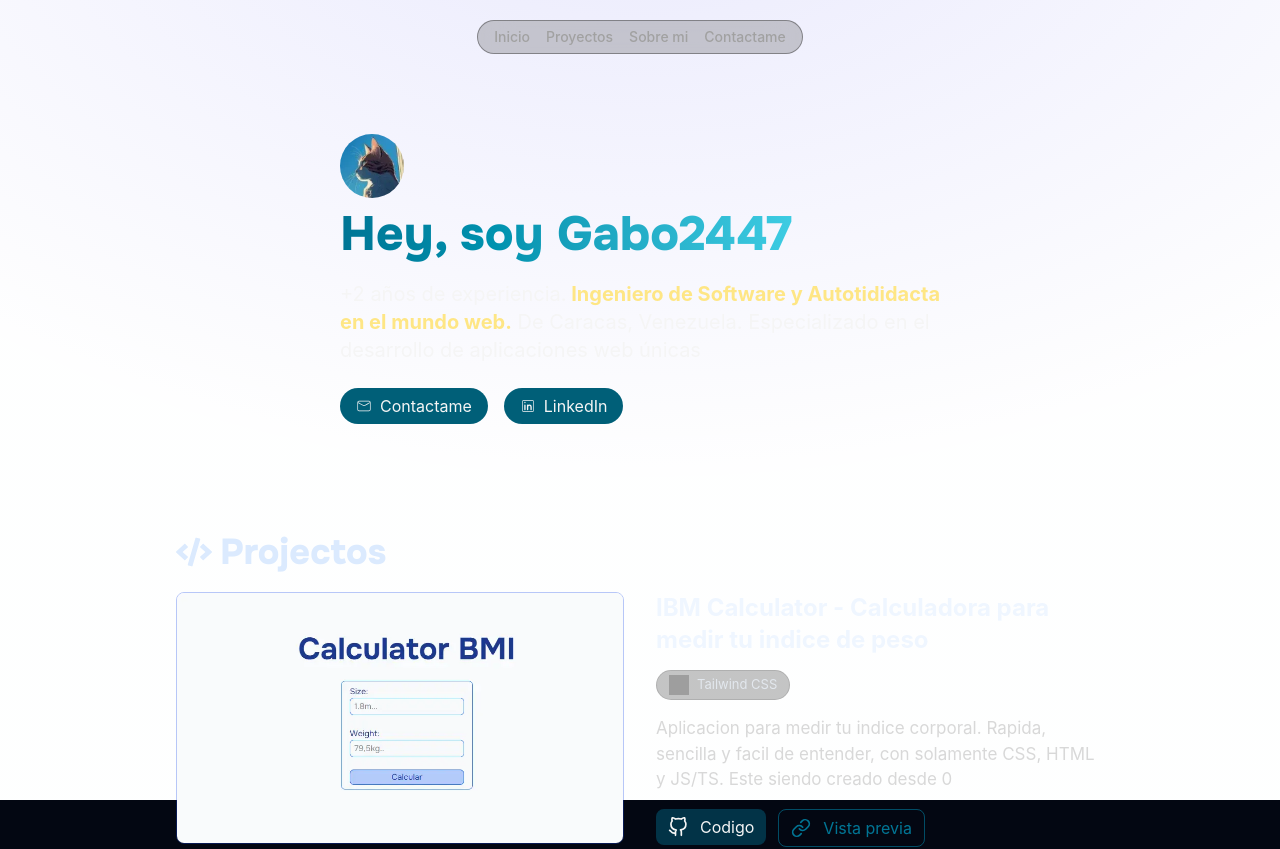
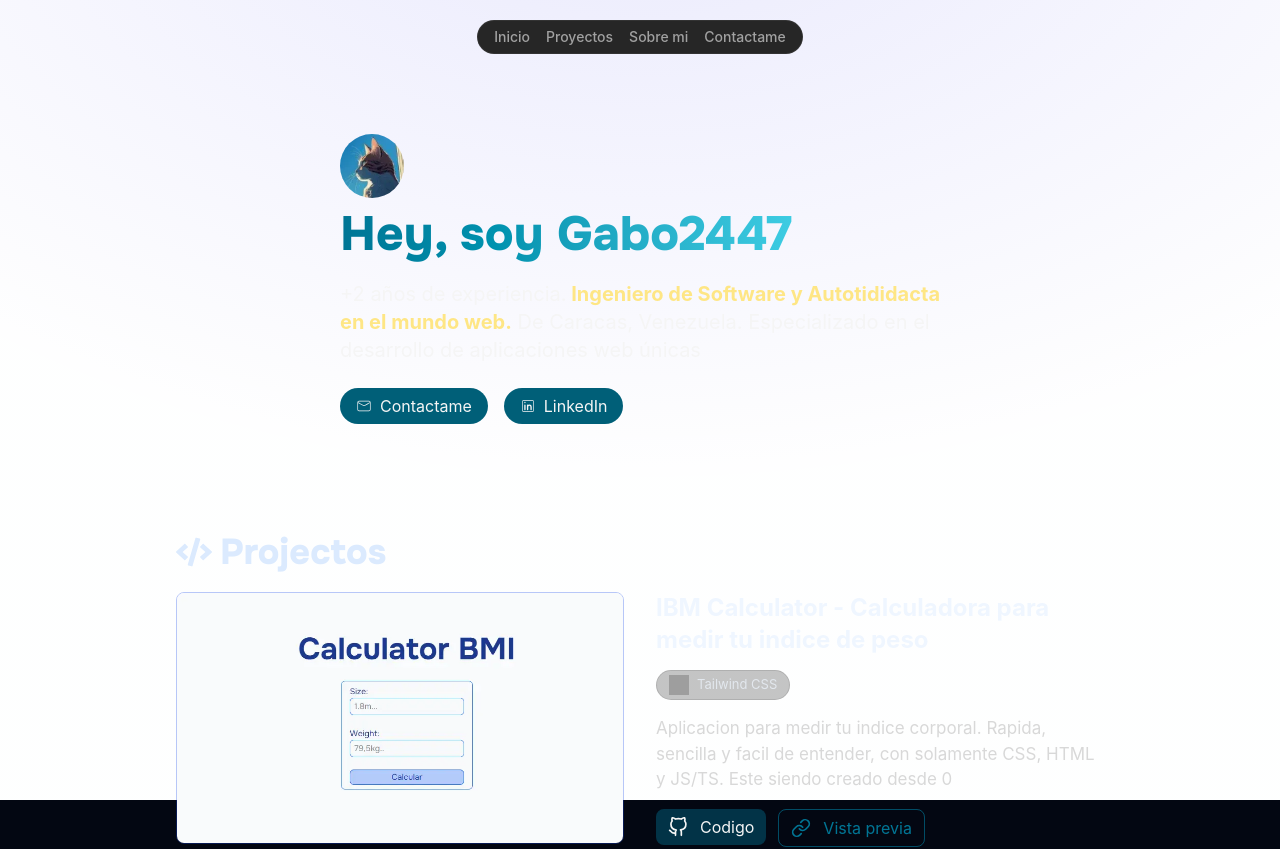
Before and after one commit to Gabo2447/portfolio-v2, a React (Vite) app: page / in a window 1280 px wide. Shown: the top 849 px of the page. Built offline with nearby package versions, Linux system fonts and the light colour scheme; grey boxes are pictures that could not be loaded.

Commit message:
fix(header): Setting de z-index (navbar) to 100

```diff
--- a/src/components/header.tsx
+++ b/src/components/header.tsx
@@ -2,7 +2,7 @@ import data from "@/data.json";
 
 const Header: React.FC = () => {
   return (
-    <header className="sticky top-5 m-4 mx-auto px-4 py-1.5 rounded-full backdrop-blur-lg bg-neutral-700/25 border border-neutral-700/50 text-sm">
+    <header className="sticky top-5 m-4 mx-auto px-4 py-1.5 rounded-full bg-neutral-800 border border-neutral-700/50 text-sm z-100">
       <nav className="w-fit">
         <ul className="text-neutral-400 flex gap-x-4">
           <li>
--- a/src/data.json
+++ b/src/data.json
@@ -15,7 +15,7 @@
       ],
       "github": "https://github.com/Gabo2447/website-imc-bmi",
       "img": "/projects/calculatorBMI.webp",
-      "preview": "https://website-imc-bmi.vercel.app/",
+      "preview": "https://gl2447-calculator.vercel.app/",
       "title": "IBM Calculator - Calculadora para medir tu indice de peso"
     }
   ],
```
